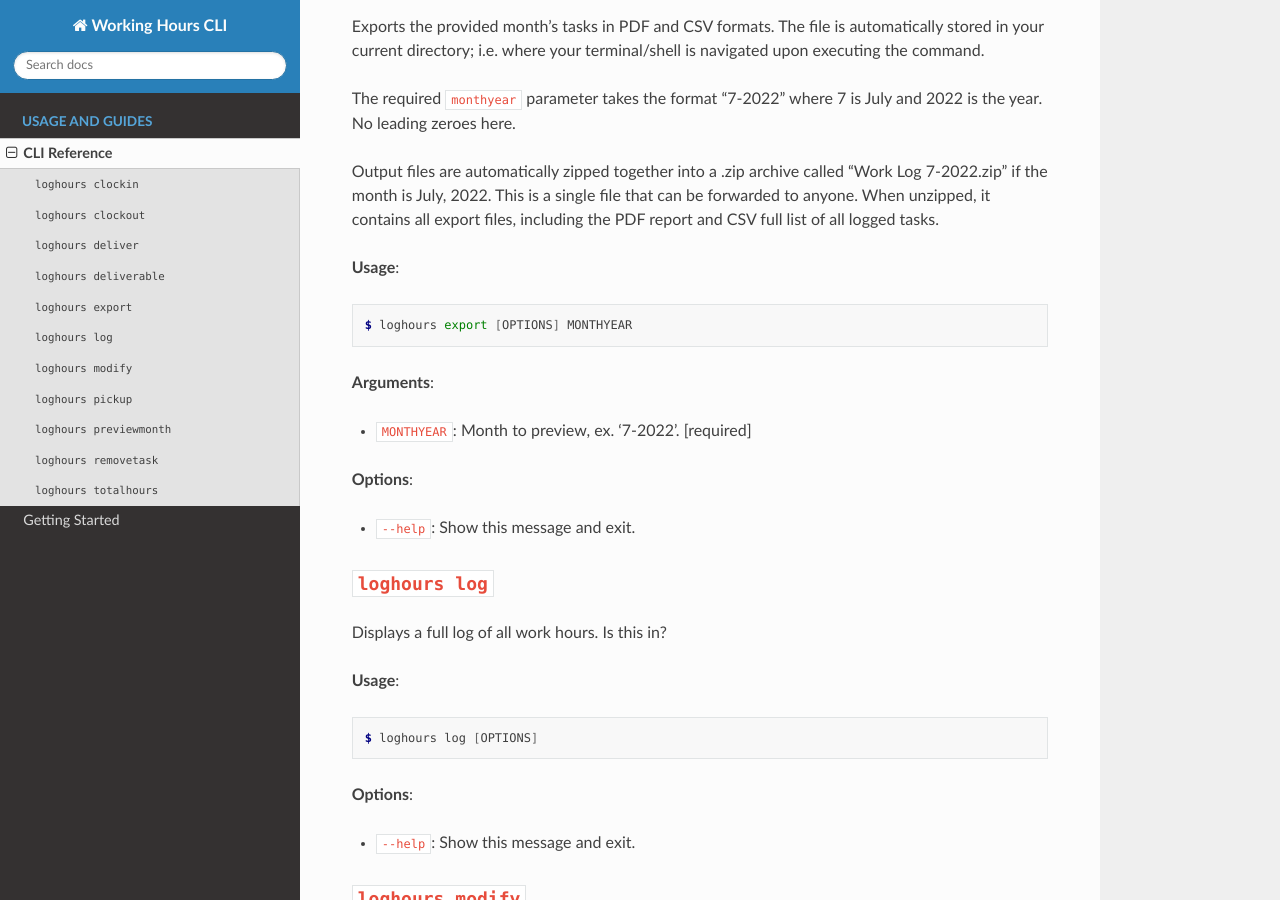
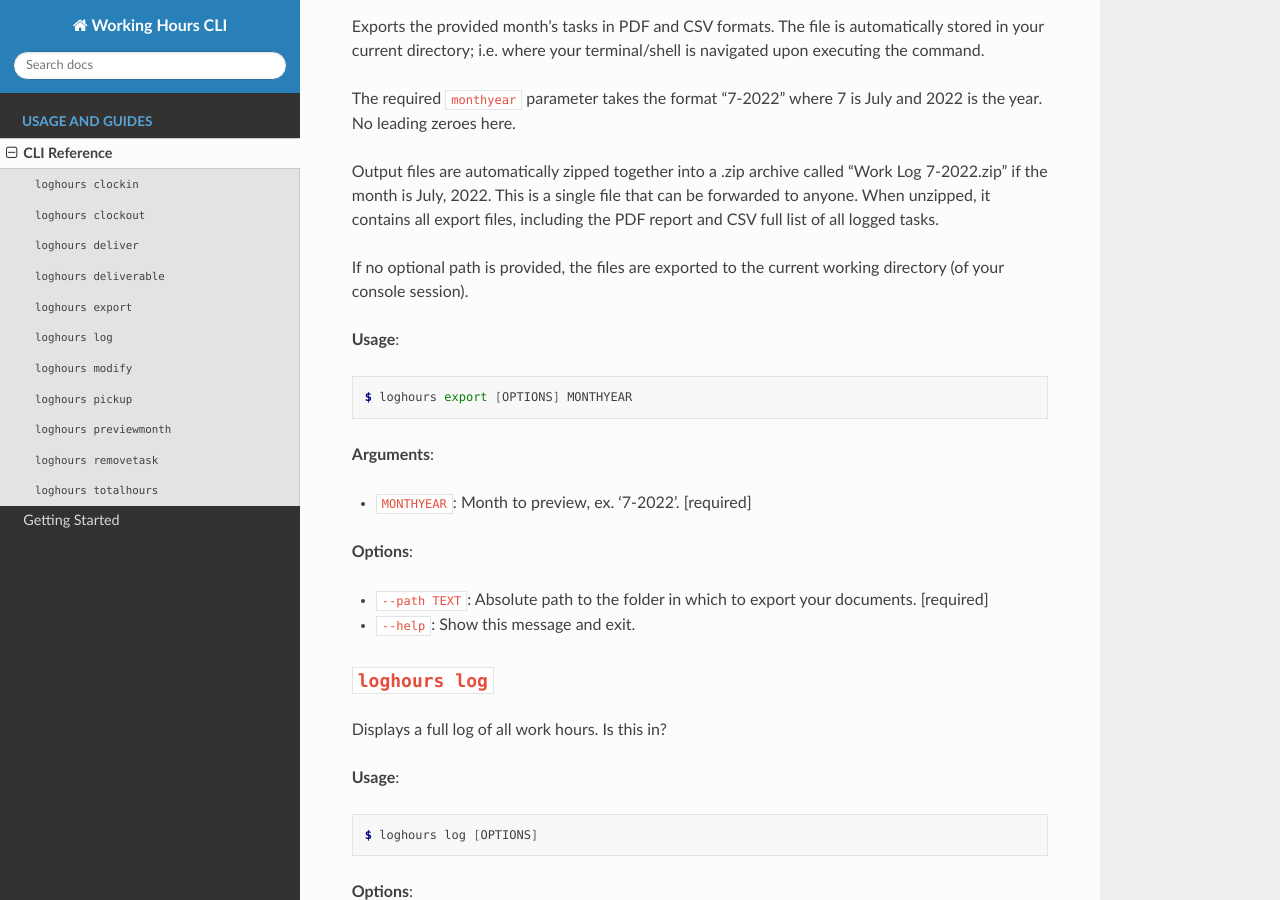
Before and after one commit to preritdas/working-hours-cli, a Sphinx documentation site: the page built from docs/source/cli.md, in a window 1280 px wide and 900 px high, scrolled down 3436 px. Built offline with Sphinx 7.4.7 and the Read the Docs theme 2.0.0, drawn with Linux system fonts in a browser that asks for light colours.

Commit message:
Update CLI reference.

````diff
--- a/docs/source/cli.md
+++ b/docs/source/cli.md
@@ -155,6 +155,9 @@ Output files are automatically zipped together into a .zip archive called
 that can be forwarded to anyone. When unzipped, it contains all export files,
 including the PDF report and CSV full list of all logged tasks.
 
+If no optional path is provided, the files are exported to the current working
+directory (of your console session).
+
 **Usage**:
 
 ```console
@@ -167,6 +170,7 @@ $ loghours export [OPTIONS] MONTHYEAR
 
 **Options**:
 
+* `--path TEXT`: Absolute path to the folder in which to export your documents.  [required]
 * `--help`: Show this message and exit.
 
 ## `loghours log`
````
